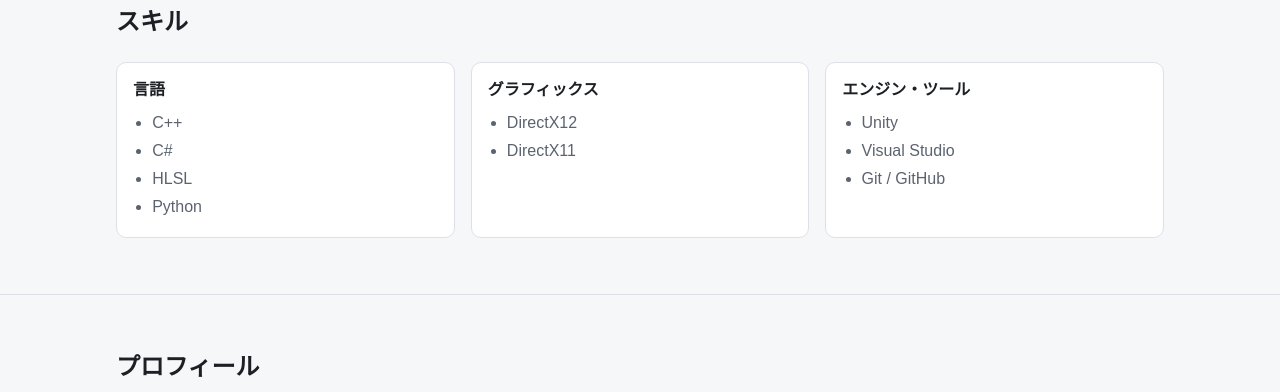
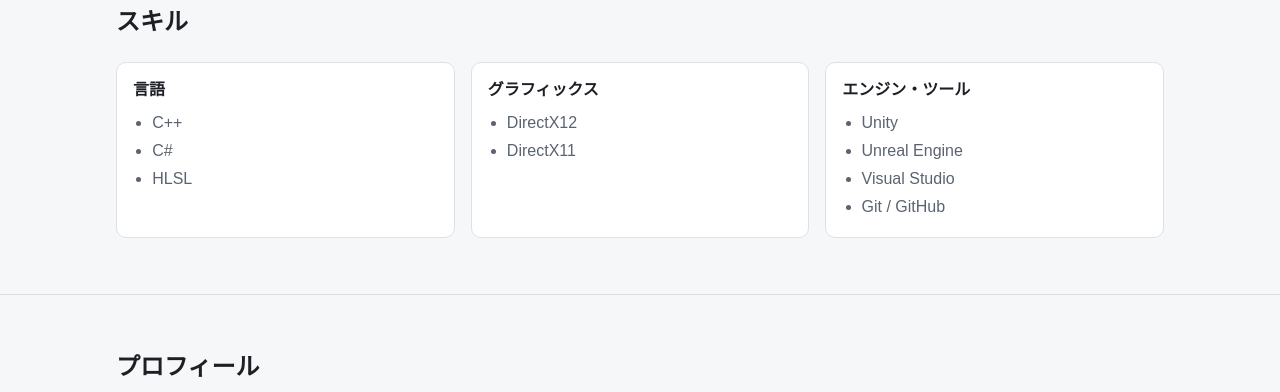
Before and after one commit to IppeiYamaki/IppeiYamaki.github.io, a plain HTML site: page index.html in a window 1280 px wide. Shown: the part 1363-1755 px from the top of the page. Drawn offline with Linux system fonts and the light colour scheme.

Commit message:
スキルの項目を変更

```diff
--- a/index.html
+++ b/index.html
@@ -102,7 +102,6 @@
               <li>C++</li>
               <li>C#</li>
               <li>HLSL</li>
-              <li>Python</li>
             </ul>
           </div>
           <div class="skill-box">
@@ -116,6 +115,7 @@
             <h3>エンジン・ツール</h3>
             <ul>
               <li>Unity</li>
+              <li>Unreal Engine</li>
               <li>Visual Studio</li>
               <li>Git / GitHub</li>
             </ul>
```
